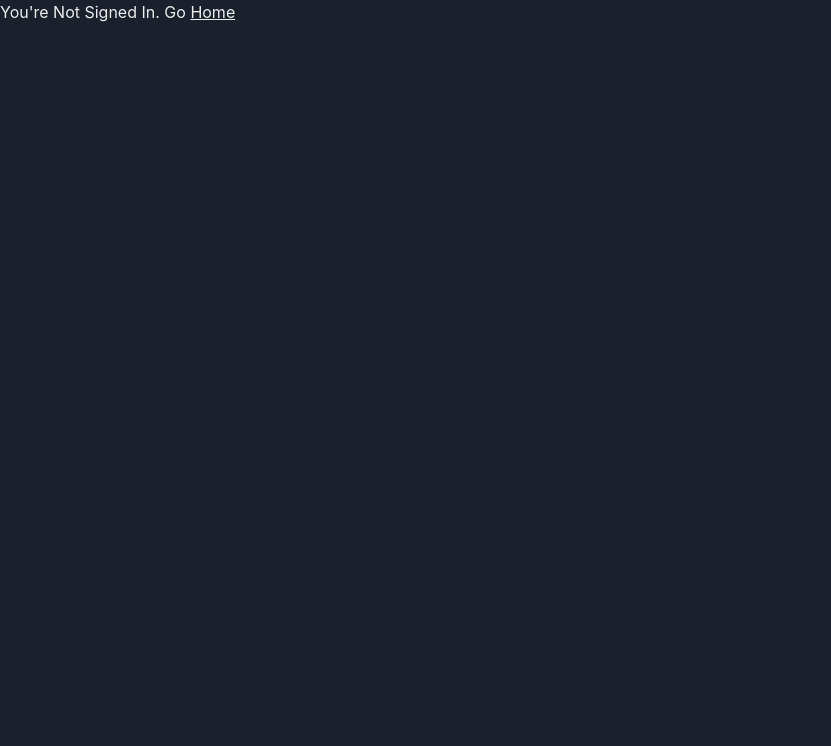
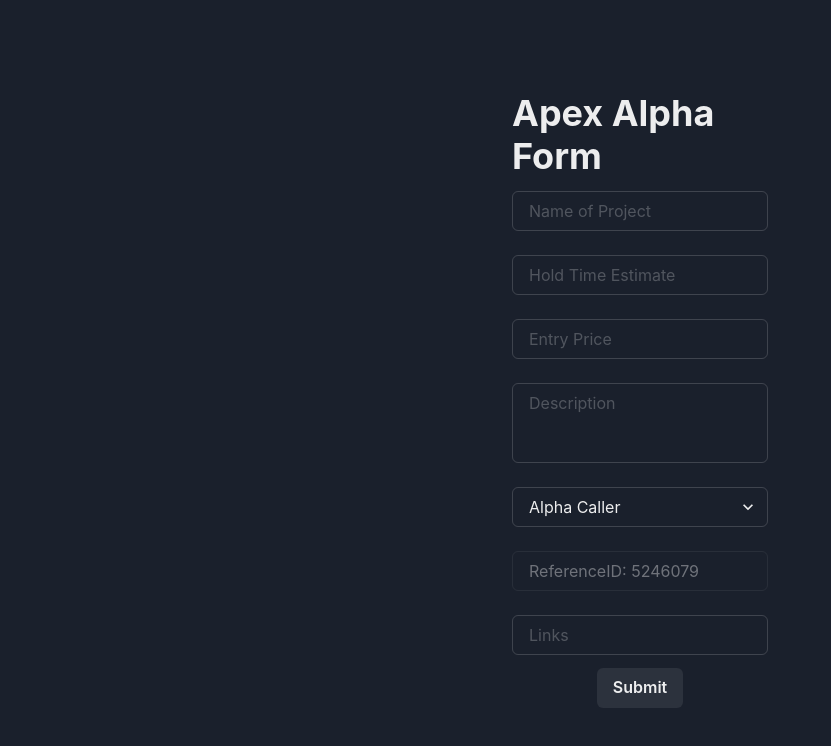
Before and after one commit to dylanw422/apexstaff, a Next.js app: page /alpha in a window 1280 px wide. Shown: the top 746 px of the page, without its empty margins (0-831 px from the left). Built offline with nearby package versions, Linux system fonts and the light colour scheme; no server answers.

Commit message:
remove security

```diff
--- a/pages/alpha.js
+++ b/pages/alpha.js
@@ -3,13 +3,13 @@ import { Flex, Text, Heading, Button, Image } from '@chakra-ui/react'
 import React, { useState, useEffect } from 'react'
 import Alpha from "@/components/Alpha"
 
-// {session ? session.user.guild.roles.includes('1090105757271339198') ? <Alpha /> : <Text>401: Unauthorized</Text> : <Text>You're Not Signed In</Text>}
+// {session ? session.user.guild.roles.includes('1094476893547397130') ? <Alpha /> : <Text>401: Unauthorized</Text> : <Text>You're Not Signed In. Go <a style={{textDecoration: 'underline'}} href='/'>Home</a></Text>}
 
 export default function AlphaDashboard() {
     const { data: session } = useSession()
     return (
         <>
-           {session ? session.user.guild.roles.includes('1094476893547397130') ? <Alpha /> : <Text>401: Unauthorized</Text> : <Text>You're Not Signed In. Go <a style={{textDecoration: 'underline'}} href='/'>Home</a></Text>}
+            <Alpha />
         </>
     )
 }
```
